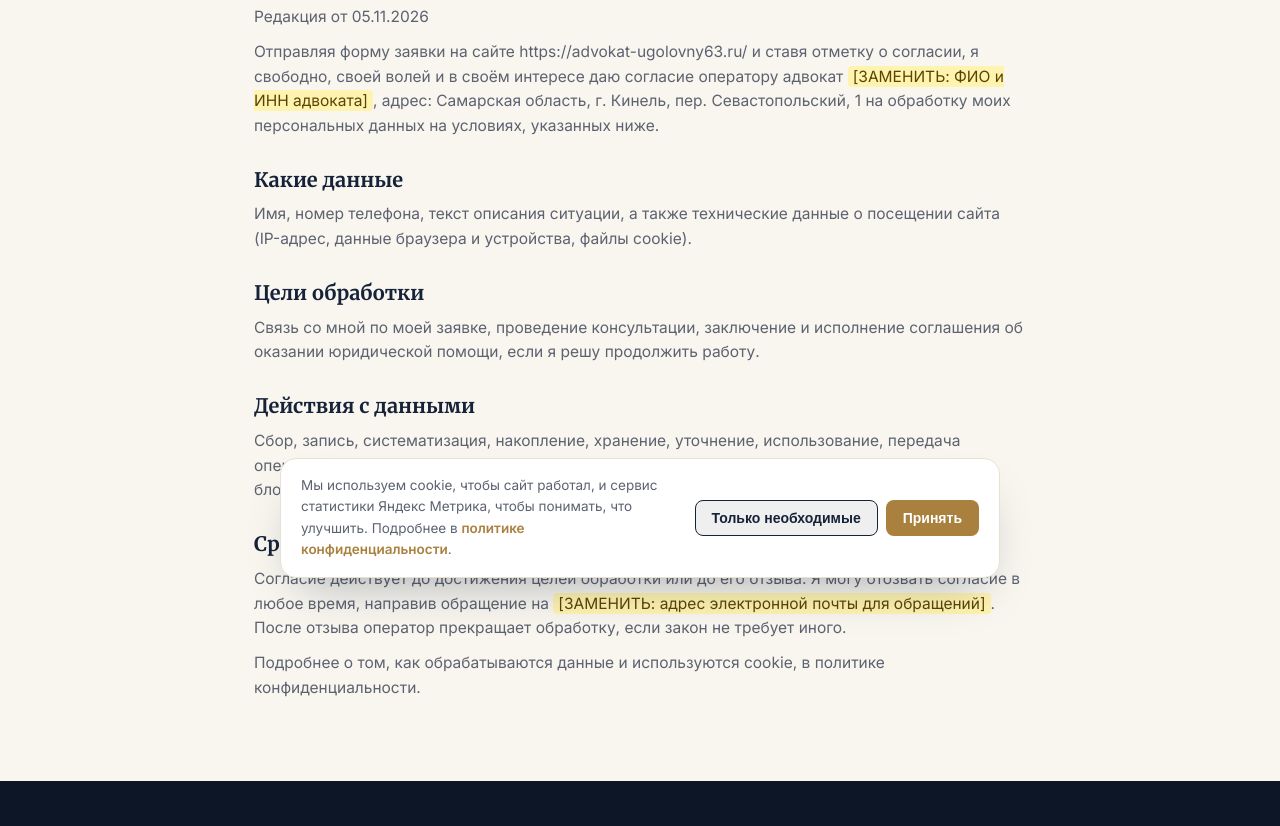
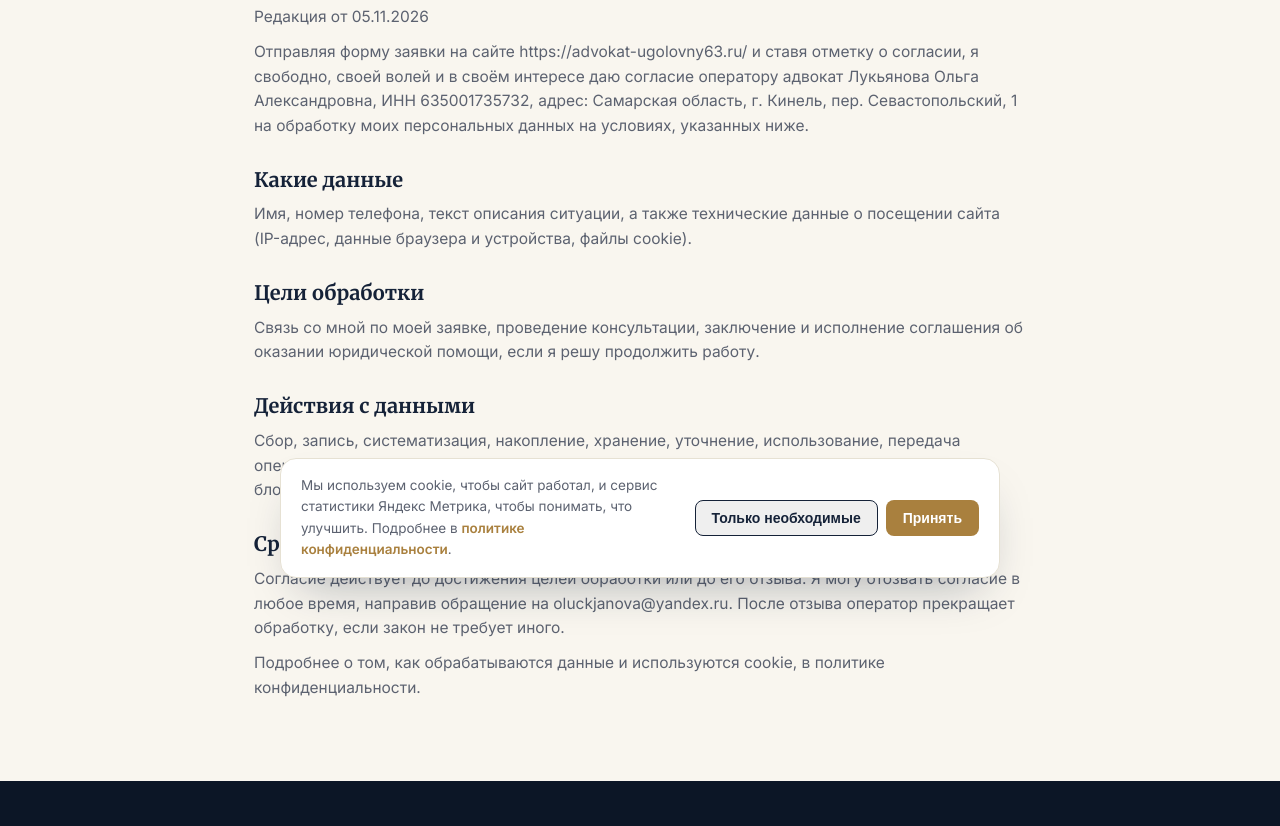
Before and after one commit to murzzsite/suddelo-samara, a plain HTML site: page consent.html in a window 1280 px wide. Shown: the part 206-1032 px from the top of the page. Drawn offline with Linux system fonts and the light colour scheme.

Commit message:
Политика и согласие: реквизиты оператора (адвокат) и e-mail
Co-Authored-By: Claude Sonnet 5.5 <noreply@anthropic.com>

```diff
--- a/consent.html
+++ b/consent.html
@@ -47,7 +47,7 @@
   <h1>Согласие на обработку персональных данных</h1>
   <p class="legal__date">Редакция от 05.11.2026</p>
 
-  <p>Отправляя форму заявки на сайте https://advokat-ugolovny63.ru/ и ставя отметку о согласии, я свободно, своей волей и в своём интересе даю согласие оператору адвокат <mark class="ph">[ЗАМЕНИТЬ: ФИО и ИНН адвоката]</mark>, адрес: Самарская область, г. Кинель, пер. Севастопольский, 1 на обработку моих персональных данных на условиях, указанных ниже.</p>
+  <p>Отправляя форму заявки на сайте https://advokat-ugolovny63.ru/ и ставя отметку о согласии, я свободно, своей волей и в своём интересе даю согласие оператору адвокат Лукьянова Ольга Александровна, ИНН 635001735732, адрес: Самарская область, г. Кинель, пер. Севастопольский, 1 на обработку моих персональных данных на условиях, указанных ниже.</p>
   <h2>Какие данные</h2>
   <p>Имя, номер телефона, текст описания ситуации, а также технические данные о посещении сайта (IP-адрес, данные браузера и устройства, файлы cookie).</p>
   <h2>Цели обработки</h2>
@@ -55,7 +55,7 @@
   <h2>Действия с данными</h2>
   <p>Сбор, запись, систематизация, накопление, хранение, уточнение, использование, передача оператору через мессенджер и технический сервис пересылки заявок, обезличивание, блокирование, удаление.</p>
   <h2>Срок и отзыв</h2>
-  <p>Согласие действует до достижения целей обработки или до его отзыва. Я могу отозвать согласие в любое время, направив обращение на <mark class="ph">[ЗАМЕНИТЬ: адрес электронной почты для обращений]</mark>. После отзыва оператор прекращает обработку, если закон не требует иного.</p>
+  <p>Согласие действует до достижения целей обработки или до его отзыва. Я могу отозвать согласие в любое время, направив обращение на <a href="mailto:oluckjanova@yandex.ru">oluckjanova@yandex.ru</a>. После отзыва оператор прекращает обработку, если закон не требует иного.</p>
   <p>Подробнее о том, как обрабатываются данные и используются cookie, в <a href="privacy.html">политике конфиденциальности</a>.</p>
 
 </main>
```
Also changed, not shown: privacy.html (+2 -2 lines).
